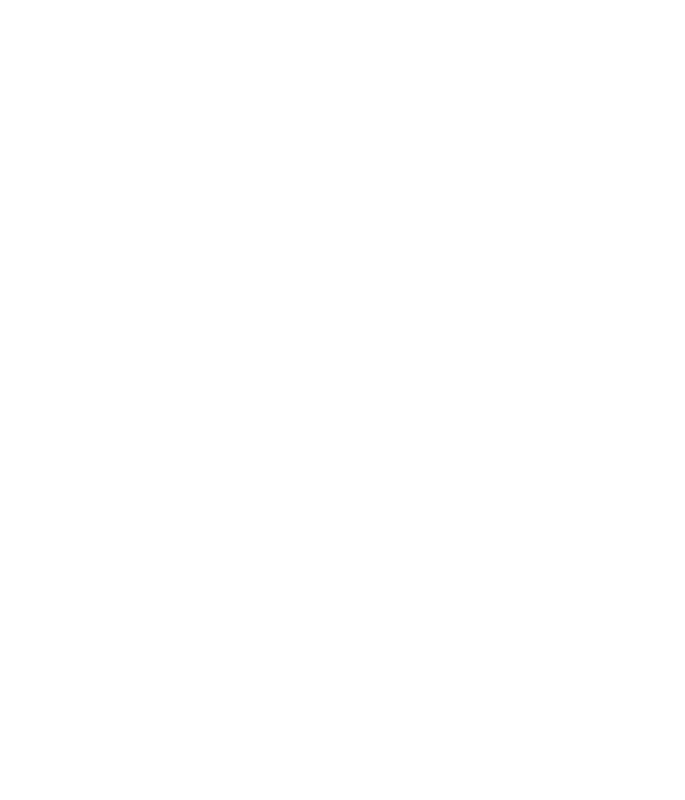
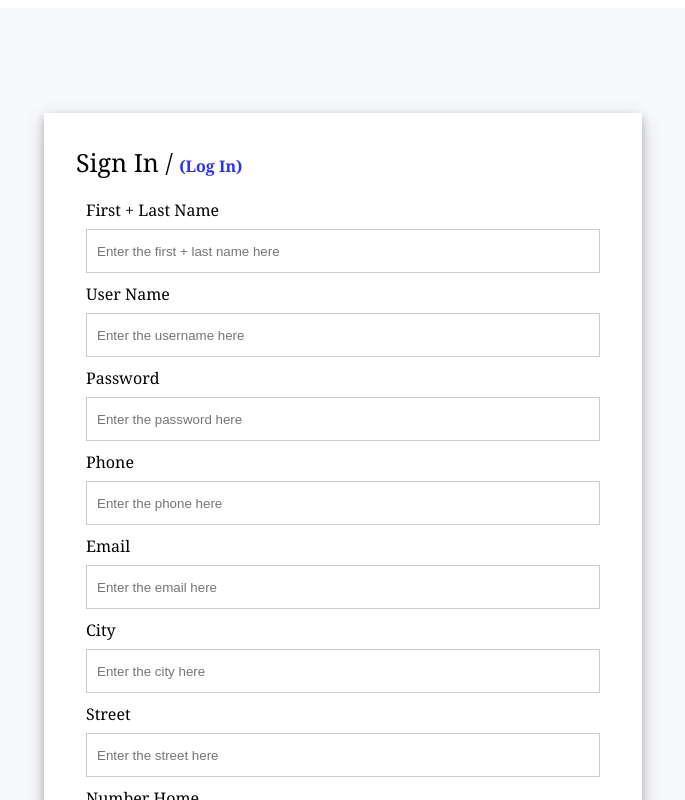
Before and after one commit to yehudit-g/fullStack__6, a React (Vite) app in the folder Client/client_project6/: page /register in a window 1280 px wide. Before the commit this address had no page. Shown: the top 800 px of the page, without its empty margins (297-982 px from the left). Built offline with nearby package versions, Linux system fonts and the light colour scheme.

Commit message:
19/09 23

```diff
--- a/Client/client_project6/package.json
+++ b/Client/client_project6/package.json
@@ -12,7 +12,8 @@
   "dependencies": {
     "react": "^18.2.0",
     "react-dom": "^18.2.0",
-    "react-icons": "^4.8.0"
+    "react-icons": "^4.8.0",
+    "reactjs-popup": "^2.0.6"
   },
   "devDependencies": {
     "@types/react": "^18.0.28",
--- a/Client/client_project6/src/Css/Login.css
+++ b/Client/client_project6/src/Css/LogSign.css
@@ -10,7 +10,21 @@
     background-color: #f8f9fd;
   }
 
+  .signin {
+    font-family: sans-serif;
+    display: flex;
+    align-items: center;
+    justify-content: center;
+    flex-direction: column;
+    gap: 20px;
+    height: 1050px;
+    font-family: Cambria, Cochin, Georgia, Times, "Times New Roman", serif;
+    background-color: #f8f9fd;
+  }
+
   input[type="text"],
+  input[type="tel"],
+  input[type="email"],
   input[type="password"] {
     height: 40px;
     width: 500px;
@@ -83,3 +97,10 @@
     gap: 8px;
     margin: 10px;
   }
+
+  .linkDiv {
+    font-size: medium;
+    font-weight:bold;
+    text-decoration: none;
+    color:#2a31ff
+  }
--- a/Client/client_project6/src/Pages/Login.jsx
+++ b/Client/client_project6/src/Pages/Login.jsx
@@ -1,8 +1,10 @@
 import React, { useState } from "react";
 import ReactDOM from "react-dom";
 import {Navigate} from "react-router-dom"
+import { Link } from 'react-router-dom';
 
-import "../Css/Login.css";
+
+import "../Css/LogSign.css";
 
 export default function Login() {
   const [errorMessages, setErrorMessages] = useState({});
@@ -80,7 +82,7 @@
   return (
     <div className="login">
       <div className="login-form">
-        <div className="title">Sign In</div>
+        <div className="title">Log In / <Link className="linkDiv" to='/register'>(Sign In)</Link></div>
         {isSubmitted ? <Navigate to={'/users/' + idUser}/> : renderForm}
       </div>
     </div>
--- a/Client/client_project6/src/Pages/Posts/Comments.jsx
+++ b/Client/client_project6/src/Pages/Posts/Comments.jsx
@@ -12,8 +12,8 @@
 
     const getComments = async () => {
         try {
-            const response = await fetch('http://localhost:3001/posts/' + idPost + '/comments');
-            if (response.ok) {
+          const response = await fetch(`http://localhost:3000/posts/${idPost}/comments`);
+          if (response.ok) {
               const jsonResponse = await response.json();
               setListComments(jsonResponse);
             }
--- a/Client/client_project6/src/Pages/Posts/Posts.jsx
+++ b/Client/client_project6/src/Pages/Posts/Posts.jsx
@@ -8,7 +8,7 @@
 
     const getPosts = async () => {
         try {
-            const response = await fetch('http://localhost:3001/posts?userId=' + currentUser.id);
+            const response = await fetch('http://localhost:3000/posts?userId=' + currentUser.id);
             if (response.ok) {
               const jsonResponse = await response.json();
               setListPosts(jsonResponse);
--- /dev/null
+++ b/Client/client_project6/src/Pages/SignIn.jsx
@@ -0,0 +1,132 @@
+import React, { useState } from "react";
+import {Navigate, Link} from "react-router-dom"
+
+import "../css/LogSign.css"
+
+export default function Login() {
+  const [isSubmitted, setIsSubmitted] = useState(false);
+  const [nameUser, setNameUser] = useState(0)
+
+  const setPass = async(pass, userId) => {
+    try {
+      const newUserPass = {
+        userId: userId,
+        password: pass
+      }
+      const response = await fetch('http://localhost:3000/users_passwords', {
+        method: "POST",
+        mode: "cors",
+        headers: {
+          'Accept': 'application/json',
+          'Content-Type': 'application/json'
+        },
+        body: JSON.stringify(newUserPass),
+      });
+      if (response.ok) {
+        const jsonResponse = await response.json();
+        return jsonResponse;
+      }
+      throw new Error('Request failed');
+    } catch (error) {
+      console.log(error);
+    }
+  }
+
+  const setUser = async (newUser) => {
+    try {
+      const response = await fetch('http://localhost:3000/users', {
+        method: "POST",
+        mode: "cors",
+        headers: {
+          'Accept': 'application/json',
+          'Content-Type': 'application/json'
+        },
+        body: JSON.stringify(newUser),
+      });
+      if (response.ok) {
+        const jsonResponse = await response.json();
+        return jsonResponse;
+      }
+      throw new Error('Request failed');
+    } catch (error) {
+      console.log(error);
+    }
+  }
+
+  const handleSubmit = async (event) => {
+    event.preventDefault();
+
+    var { flname, uname, pass, phone, mail, city, street, numberhome} = document.forms[0];
+
+    const newUser = {
+      name: flname.value,
+      username: uname.value,
+      phone: phone.value,
+      email: mail.value,
+      city: city.value,
+      street: street.value,
+      numberhome: numberhome.value,
+      status: "C",
+    }
+
+    let userData = await setUser(newUser);
+    let insertPassword = await setPass(pass.value, userData[0].id);
+
+    setIsSubmitted(true);
+    localStorage.setItem('currentUser', JSON.stringify(userData[0]));
+    setNameUser(userData[0].username)
+  };
+
+  const renderForm = (
+    <div className="form">
+      <form onSubmit={handleSubmit}>
+      <div className="input-container">
+          <label>First + Last Name </label>
+          <input type="text" name="flname" placeholder="Enter the first + last name here" required />
+        </div>
+        <div className="input-container">
+          <label>User Name </label>
+          <input type="text" name="uname" placeholder="Enter the username here" required />
+        </div>
+        <div className="input-container">
+          <label>Password </label>
+          <input type="password" name="pass" placeholder="Enter the password here" required />
+        </div>
+        <div className="input-container">
+          <label>Phone </label>
+          <input type="tel" name="phone" placeholder="Enter the phone here" required />
+        </div>
+        <div className="input-container">
+          <label>Email </label>
+          <input type="email" name="mail" placeholder="Enter the email here" required />
+        </div>
+        <div className="input-container">
+          <label>City </label>
+          <input type="text" name="city" placeholder="Enter the city here" required />
+        </div>
+        <div className="input-container">
+          <label>Street </label>
+          <input type="text" name="street" placeholder="Enter the street here" required />
+        </div>
+        <div className="input-container">
+          <label>Number Home</label>
+          <input type="text" name="numberhome" placeholder="Enter the number home here" required />
+        </div>
+
+        <div className="button-container">
+          <input type="submit" value="Send"/>
+          <input type="reset" value="Reset"/>
+        </div>
+      </form>
+    </div>
+  );
+
+  return (
+    <div className="signin">
+      <div className="login-form">
+        <div className="title">Sign In / <Link className="linkDiv" to='/login'>(Log In)</Link></div>
+        {isSubmitted ? <Navigate to={'/users/' + nameUser}/> : renderForm}
+      </div>
+    </div>
+  );
+}
--- a/Client/client_project6/src/Pages/Todos.jsx
+++ b/Client/client_project6/src/Pages/Todos.jsx
@@ -1,5 +1,8 @@
 import React, { useEffect, useState } from "react"
 import TodosSingle from "./TodosSingle"
+
+import Popup from 'reactjs-popup';
+import 'reactjs-popup/dist/index.css';
 
 export default function Todos() {
 
@@ -79,18 +82,13 @@
             })
           }
 
-        {/*
+
           {<div className="buttonItem">
-                <Popup trigger={<button className="iconbutt" ><BsFillPencilFill /></button>}
-                model nested>
-                {
-                    close => (
+                <Popup trigger={<button className="iconbutt" >add todos</button>} model nested>
+                { close => (
                         <div className=" divPopup">
                             <div>
-                                <button onClick=
-                                    {() => close()}>
-                                        X
-                                </button>
+                                <button onClick={() => close()}> X </button>
                             </div>
 
                             <div className=" formPopup">
@@ -110,8 +108,8 @@
                 </Popup>
 
             </div>
-            }   */
-          }
+            }
+
         </>
     )
 }
--- a/Client/client_project6/src/main.jsx
+++ b/Client/client_project6/src/main.jsx
@@ -3,6 +3,7 @@
 import { BrowserRouter, Routes, Route, Link, Navigate} from 'react-router-dom';
 
 import Login from './Pages/Login';
+import SignIn from './Pages/SignIn';
 import UserLayout from './Components/UserLayout';
 import MainPage from './Pages/MainPage';
 import Posts from './Pages/Posts/Posts';
@@ -27,6 +28,7 @@
       <Routes>
           <Route path='/' element={calculationOnePage()} />
           <Route path="login" element={<Login />} />
+          <Route path="register" element={<SignIn />} />
           <Route path="users/:id" element={<UserLayout />}>
             <Route index element={<MainPage />} />
             <Route path="posts" element={<Posts />}/>
```
Also changed, not shown: 1 other file (tests, documents, lock files or other folders).
